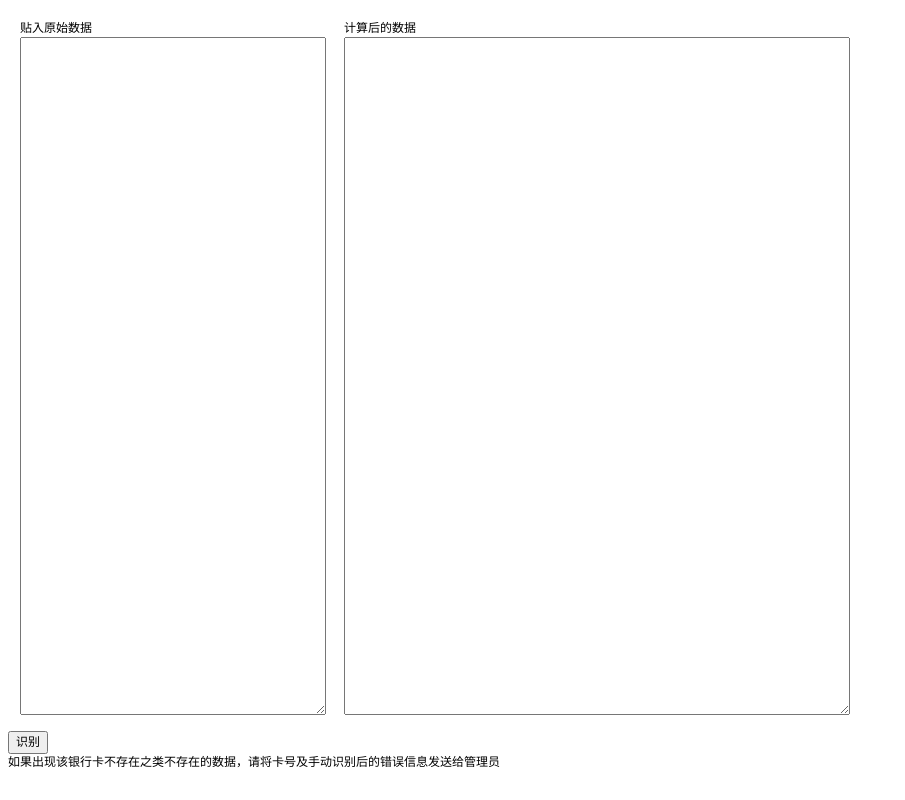
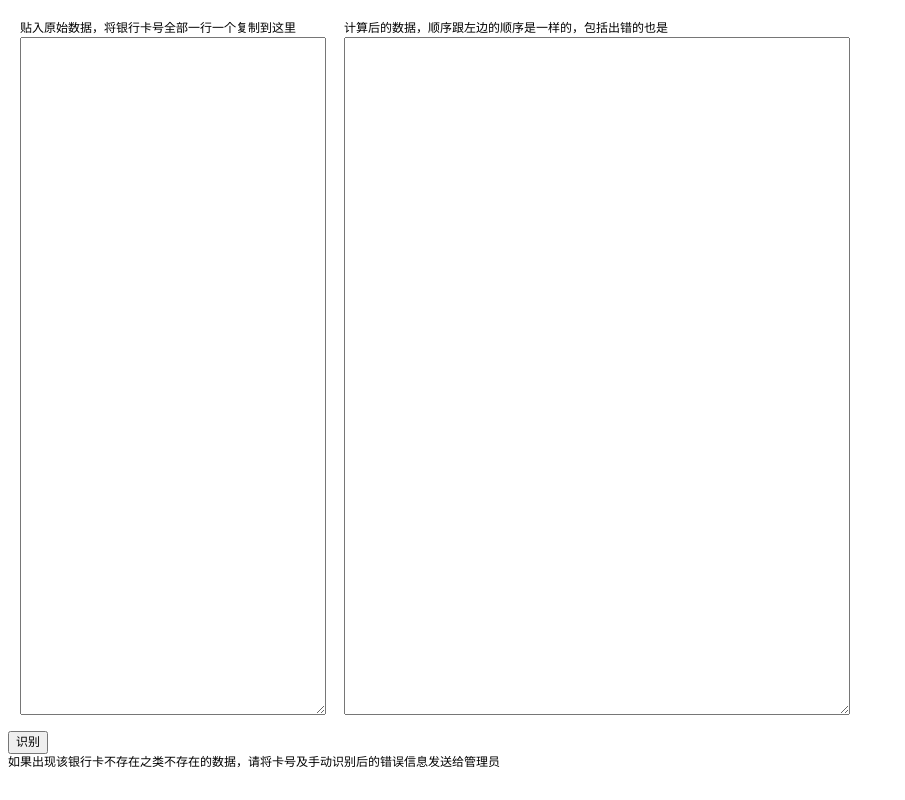
Before and after one commit to shenqihui/bank_info, a website: page index.html in a window 1280 px wide. Shown: the whole page, without its empty margins (0-905 px from the left). Drawn offline with nearby package versions, Linux system fonts and the light colour scheme.

Commit message:
add text

```diff
--- a/index.html
+++ b/index.html
@@ -17,11 +17,11 @@
   </style>
   <div style="display: flex;">
     <div style="width:300px;margin:1em;">
-      <div>贴入原始数据</div>
+      <div>贴入原始数据，将银行卡号全部一行一个复制到这里</div>
       <textarea style="width: 100%" rows="40" id="textarea1"></textarea>
     </div>
     <div style="width:500px;margin:1em;">
-      <div>计算后的数据</div>
+      <div>计算后的数据，顺序跟左边的顺序是一样的，包括出错的也是</div>
       <textarea readonly="readonly" style="width: 100%" rows="40" id="textarea2"></textarea>
     </div>
   </div>
```
